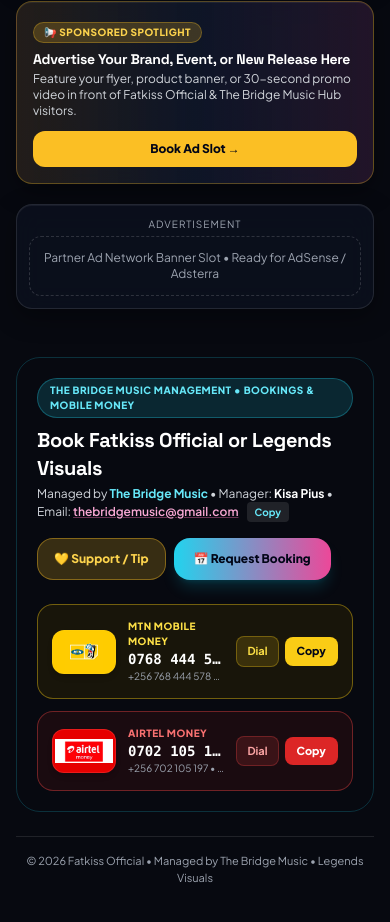
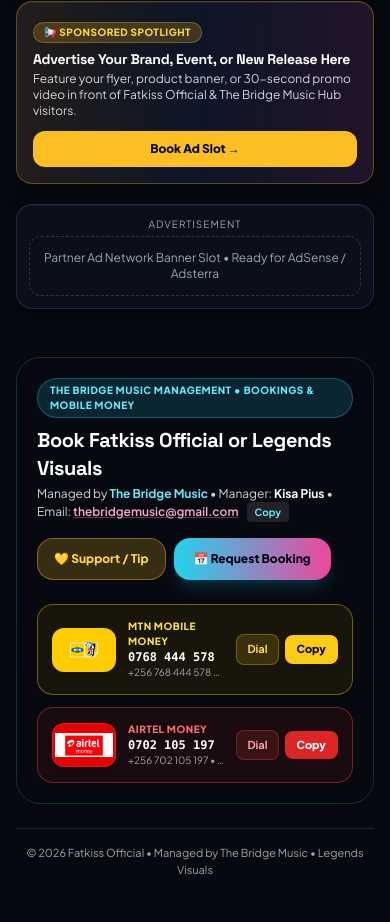
Before and after one commit to fatkissofficial/fatkissofficial.github.io, a plain HTML site: page index.html in a window 390 px wide. Shown: the part 3421-4343 px from the top of the page. Drawn offline with nearby package versions, Linux system fonts and the light colour scheme; no server answers.

Commit message:
Update index.html

```diff
--- a/index.html
+++ b/index.html
@@ -858,7 +858,7 @@ Stay locked on The Bridge Music Hub for exclusive street drops, studio freestyle
                               </div>
               <div class="min-w-0">
                 <div class="text-[10px] font-extrabold uppercase tracking-wider text-yellow-300">MTN Mobile Money</div>
-                <a href="tel:+256768444578" id="booking-mtn-display" class="font-mono text-sm sm:text-base font-extrabold text-white hover:text-yellow-300 transition block truncate">0768 444 578</a>
+                              <a href="tel:+256768444578" id="booking-mtn-display" class="font-mono text-xs sm:text-base font-extrabold text-white hover:text-yellow-300 transition block whitespace-nowrap">0768 444 578</a>
                 <div class="text-[10px] text-gray-400 truncate">+256 768 444 578 • Fatkiss Official</div>
               </div>
             </div>
@@ -880,7 +880,7 @@ Stay locked on The Bridge Music Hub for exclusive street drops, studio freestyle
                                             </div>
               <div class="min-w-0">
                 <div class="text-[10px] font-extrabold uppercase tracking-wider text-red-400">Airtel Money</div>
-                <a href="tel:+256702105197" id="booking-airtel-display" class="font-mono text-sm sm:text-base font-extrabold text-white hover:text-red-300 transition block truncate">0702 105 197</a>
+                              <a href="tel:+256702105197" id="booking-airtel-display" class="font-mono text-xs sm:text-base font-extrabold text-white hover:text-red-300 transition block whitespace-nowrap">0702 105 197</a>
                 <div class="text-[10px] text-gray-400 truncate">+256 702 105 197 • Kisa Pius</div>
               </div>
             </div>
```
